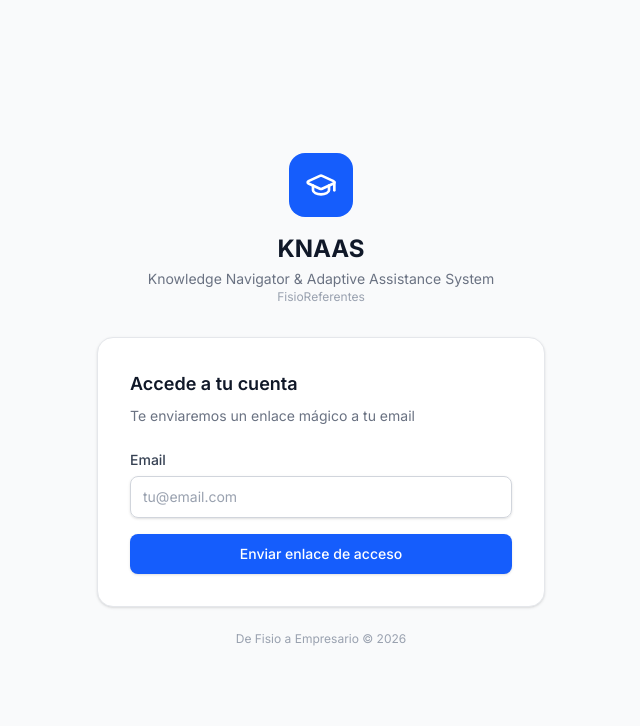
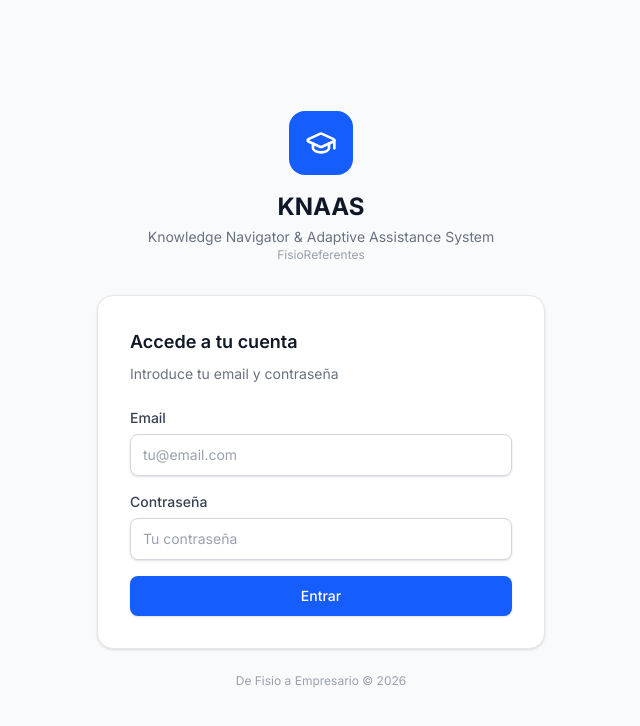
Before and after one commit to janocabello90/knaas, a Next.js app: page /login in a window 1280 px wide. Shown: the top 726 px of the page, without its empty margins (319-959 px from the left). Built offline with nearby package versions, Linux system fonts and the light colour scheme.

Commit message:
Switch login from magic link to email+password

```diff
--- a/src/app/(auth)/login/page.tsx
+++ b/src/app/(auth)/login/page.tsx
@@ -6,8 +6,8 @@ import { GraduationCap } from "lucide-react";
 
 export default function LoginPage() {
   const [email, setEmail] = useState("");
+  const [password, setPassword] = useState("");
   const [loading, setLoading] = useState(false);
-  const [sent, setSent] = useState(false);
   const [error, setError] = useState("");
 
   const handleLogin = async (e: React.FormEvent) => {
@@ -16,17 +16,15 @@ export default function LoginPage() {
     setError("");
 
     const supabase = createSupabaseBrowserClient();
-    const { error } = await supabase.auth.signInWithOtp({
+    const { error: authError } = await supabase.auth.signInWithPassword({
       email,
-      options: {
-        emailRedirectTo: `${window.location.origin}/api/auth/callback`,
-      },
+      password,
     });
 
-    if (error) {
-      setError(error.message);
+    if (authError) {
+      setError(authError.message);
     } else {
-      setSent(true);
+      window.location.href = "/";
     }
     setLoading(false);
   };
@@ -48,24 +46,9 @@ export default function LoginPage() {
 
         {/* Form */}
         <div className="rounded-2xl border border-gray-200 bg-white p-8 shadow-sm">
-          {sent ? (
-            <div className="text-center">
-              <div className="mx-auto mb-4 flex h-12 w-12 items-center justify-center rounded-full bg-green-100">
-                <svg className="h-6 w-6 text-green-600" fill="none" viewBox="0 0 24 24" stroke="currentColor">
-                  <path strokeLinecap="round" strokeLinejoin="round" strokeWidth={2} d="M5 13l4 4L19 7" />
-                </svg>
-              </div>
-              <h2 className="text-lg font-semibold text-gray-900">Revisa tu email</h2>
-              <p className="mt-2 text-sm text-gray-500">
-                Hemos enviado un enlace de acceso a <strong>{email}</strong>.
-                Haz clic en el enlace para entrar.
-              </p>
-            </div>
-          ) : (
-            <>
           <h2 className="mb-2 text-lg font-semibold text-gray-900">Accede a tu cuenta</h2>
           <p className="mb-6 text-sm text-gray-500">
-                Te enviaremos un enlace mágico a tu email
+            Introduce tu email y contraseña
           </p>
 
           <form onSubmit={handleLogin}>
@@ -82,6 +65,19 @@ export default function LoginPage() {
               className="mb-4 block w-full rounded-lg border border-gray-300 px-3 py-2.5 text-sm shadow-sm placeholder:text-gray-400 focus:border-blue-500 focus:outline-none focus:ring-1 focus:ring-blue-500"
             />
 
+            <label htmlFor="password" className="mb-1.5 block text-sm font-medium text-gray-700">
+              Contraseña
+            </label>
+            <input
+              id="password"
+              type="password"
+              value={password}
+              onChange={(e) => setPassword(e.target.value)}
+              placeholder="Tu contraseña"
+              required
+              className="mb-4 block w-full rounded-lg border border-gray-300 px-3 py-2.5 text-sm shadow-sm placeholder:text-gray-400 focus:border-blue-500 focus:outline-none focus:ring-1 focus:ring-blue-500"
+            />
+
             {error && (
               <p className="mb-4 text-sm text-red-600">{error}</p>
             )}
@@ -91,11 +87,9 @@ export default function LoginPage() {
               disabled={loading}
               className="w-full rounded-lg bg-blue-600 px-4 py-2.5 text-sm font-medium text-white shadow-sm hover:bg-blue-700 focus:outline-none focus:ring-2 focus:ring-blue-500 focus:ring-offset-2 disabled:cursor-not-allowed disabled:opacity-50"
             >
-                  {loading ? "Enviando..." : "Enviar enlace de acceso"}
+              {loading ? "Entrando..." : "Entrar"}
             </button>
           </form>
-            </>
-          )}
         </div>
 
         <p className="mt-6 text-center text-xs text-gray-400">
```
Lines whose indentation alone changed are shown as unchanged.
